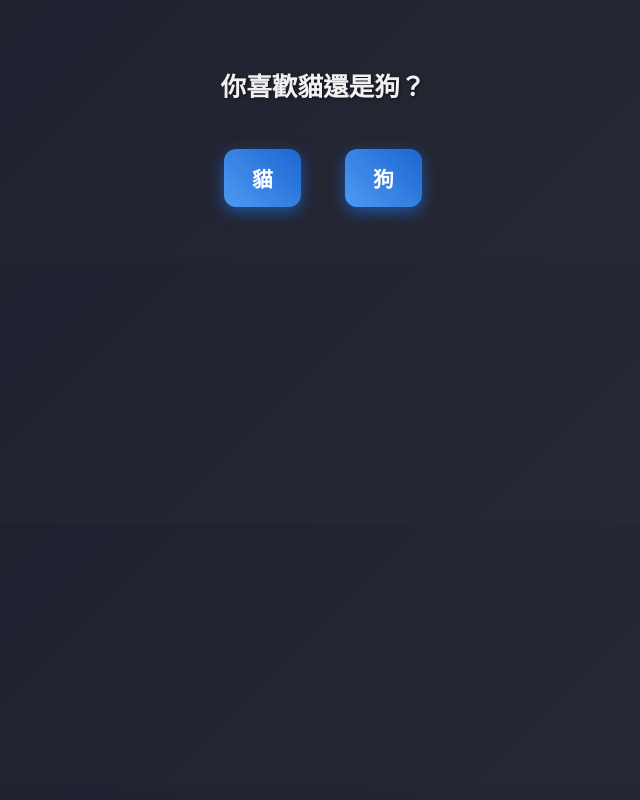
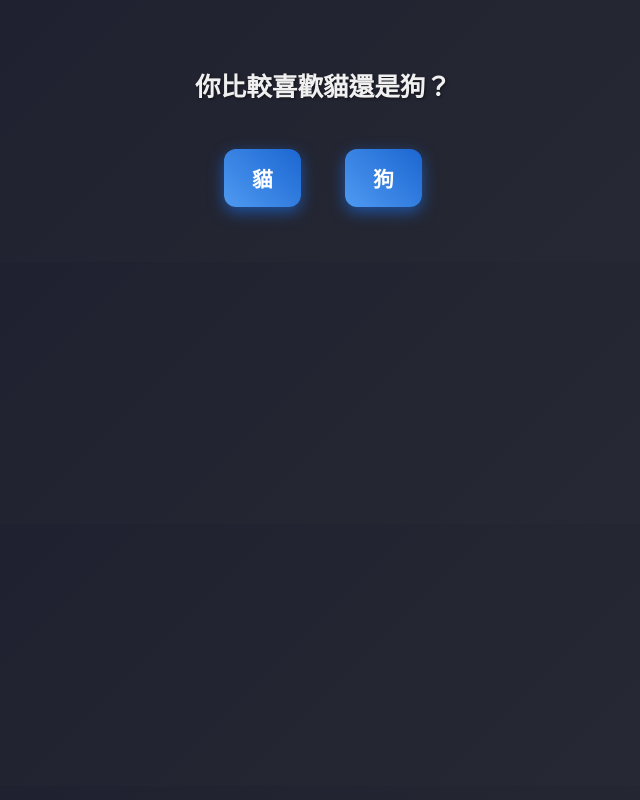
Before and after one commit to yumichen657/scary, a plain HTML site: page index.html in a window 1280 px wide. Both pictures are taken after a click on the button "開始". Shown: the whole page, without its empty margins (317-957 px from the left). Drawn offline with Linux system fonts and the light colour scheme.

Commit message:
更新 index.html

```diff
--- a/index.html
+++ b/index.html
@@ -137,7 +137,7 @@
 
 <!-- 第一步：選擇貓或狗 -->
 <div id="step1" style="display:none;">
-  <p>你喜歡貓還是狗？</p>
+  <p>你比較喜歡貓還是狗？</p>
   <div id="choiceButtons">
     <button data-animal="貓">貓</button>
     <button data-animal="狗">狗</button>
```
